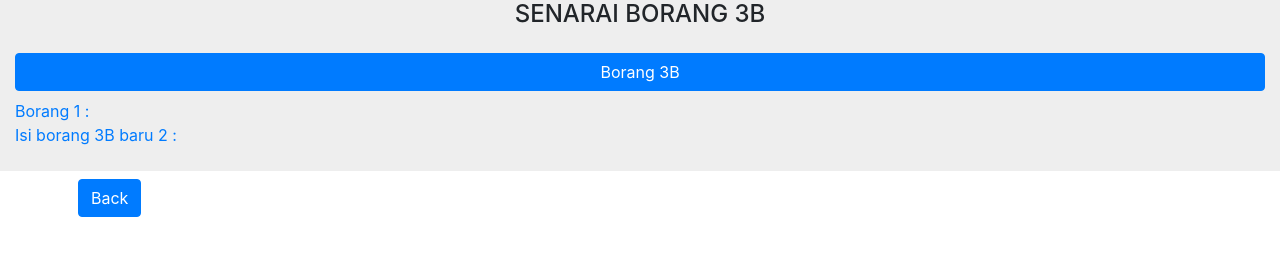
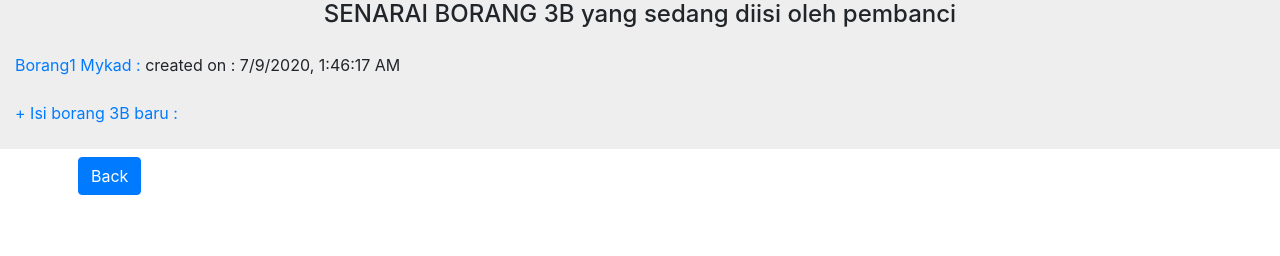
Before and after one commit to mohdfazli/testbanci, a plain HTML site: page b3b/b3b_list.html in a window 1280 px wide. Drawn offline with Linux system fonts and the light colour scheme.

Commit message:
new senarai borang 3B features

```diff
--- a/b3b/b3b.js
+++ b/b3b/b3b.js
@@ -2,16 +2,21 @@
 
 //set first data in local storage for 3B form if empty in local storage ( this will run for first time only to prevent error)
 if (localStorage.getItem("b2b") === null) {
+  var ts = new Date();
+  var qs = ts.toLocaleString();
   myObj = {
-    "f":[ {mykad:'', tvisit:''} ]
+    "f":[ {mykad:'', tvisit: qs } ]
   };
   myJSON = JSON.stringify(myObj);
   localStorage.setItem("b2b", myJSON);
+
 }
 //add new empty 3B form
 function newform(){
+  var ts = new Date();
+  var qs = ts.toLocaleString();
   myObj = JSON.parse(window.localStorage.getItem('b2b'));
-  p = {mykad: "", tvisit: ""};
+  p = {mykad: "", tvisit: qs };
   myObj.f.push(p);
   myJSON = JSON.stringify(myObj);
   localStorage.setItem("b2b", myJSON);
@@ -21,7 +26,7 @@ myObj = JSON.parse(localStorage.getItem('b2b'));
 //generate list of all 3B form that exist in local storage including empty form
 k=0;
 while(k in myObj.f){
-  $( "#3blist" ).append( "<div onclick='localStorage.fid="+(k+1)+";'><a href=index.html>Borang "+(k+1)+" : "+myObj.f[k].mykad+"</a></div>" );
+  $( "#3blist" ).append( "<div onclick='localStorage.fid="+(k+1)+";'><a href=index.html>Borang"+(k+1)+" Mykad : "+myObj.f[k].mykad+"</a> created on : "+myObj.f[k].tvisit+"</div>" );
   k=k+1;
 }
-$( "#3blist" ).append( "<div onclick='localStorage.fid="+(k+1)+";newform();'><a href=index.html>Isi borang 3B baru "+(k+1)+" :</a></div>" );
+$( "#3blist" ).append( "<div class='mt-4' onclick='localStorage.fid="+(k+1)+";newform();'><a href=index.html>+ Isi borang 3B baru :</a></div>" );
--- a/b3b/b3b_list.html
+++ b/b3b/b3b_list.html
@@ -12,9 +12,9 @@
 </head>
 <body>
   <div class="container-fluid pb-2" style="background-color: #eee;">
-    <h4 class="text-center mb-4"> SENARAI BORANG 3B</h4>
+    <h4 class="text-center mb-4"> SENARAI BORANG 3B yang sedang diisi oleh  pembanci </h4>
     <div class="form-group" id="3blist">
-      <a href="" class="container-fluid btn btn-primary mb-2">Borang 3B</a>
+      <!-- <a href="" class="container-fluid btn btn-primary mb-2">Borang 3B</a> -->
     </div>
   </div>
   <div class="container p-2">
```
